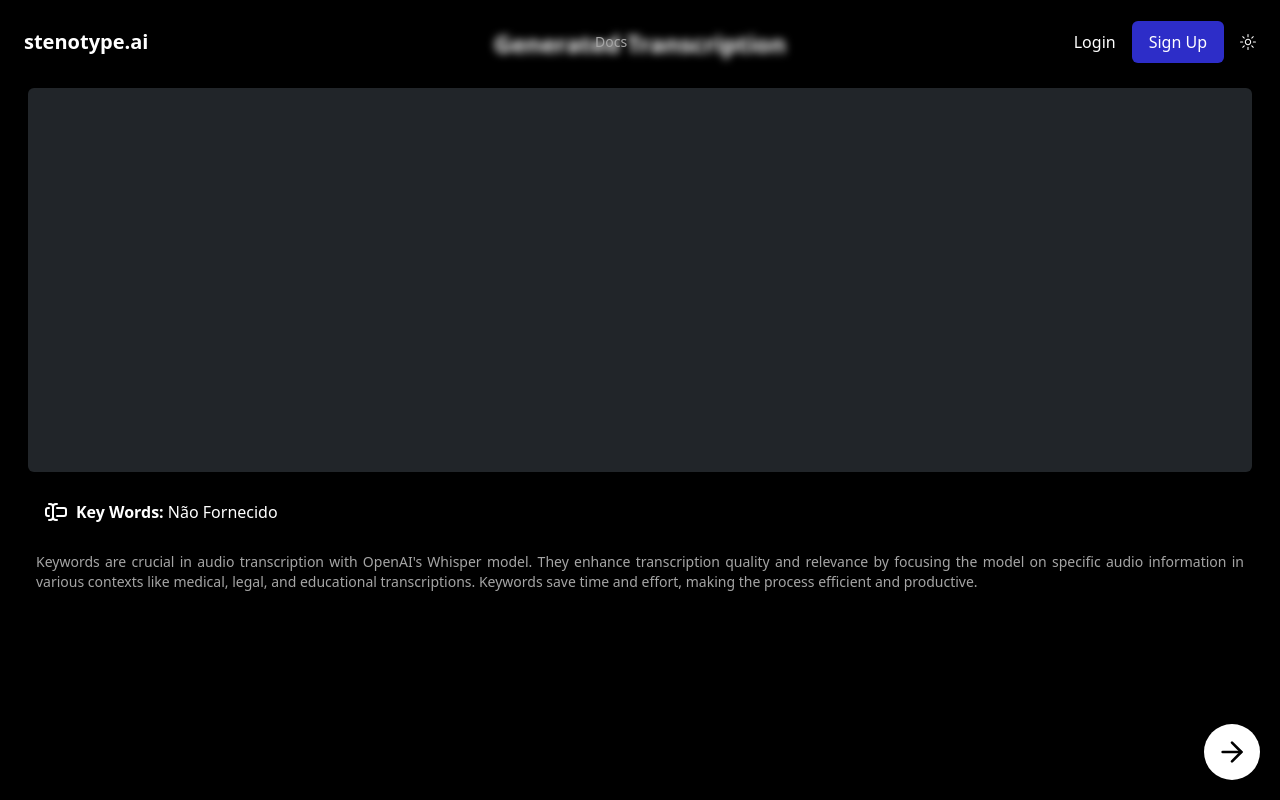
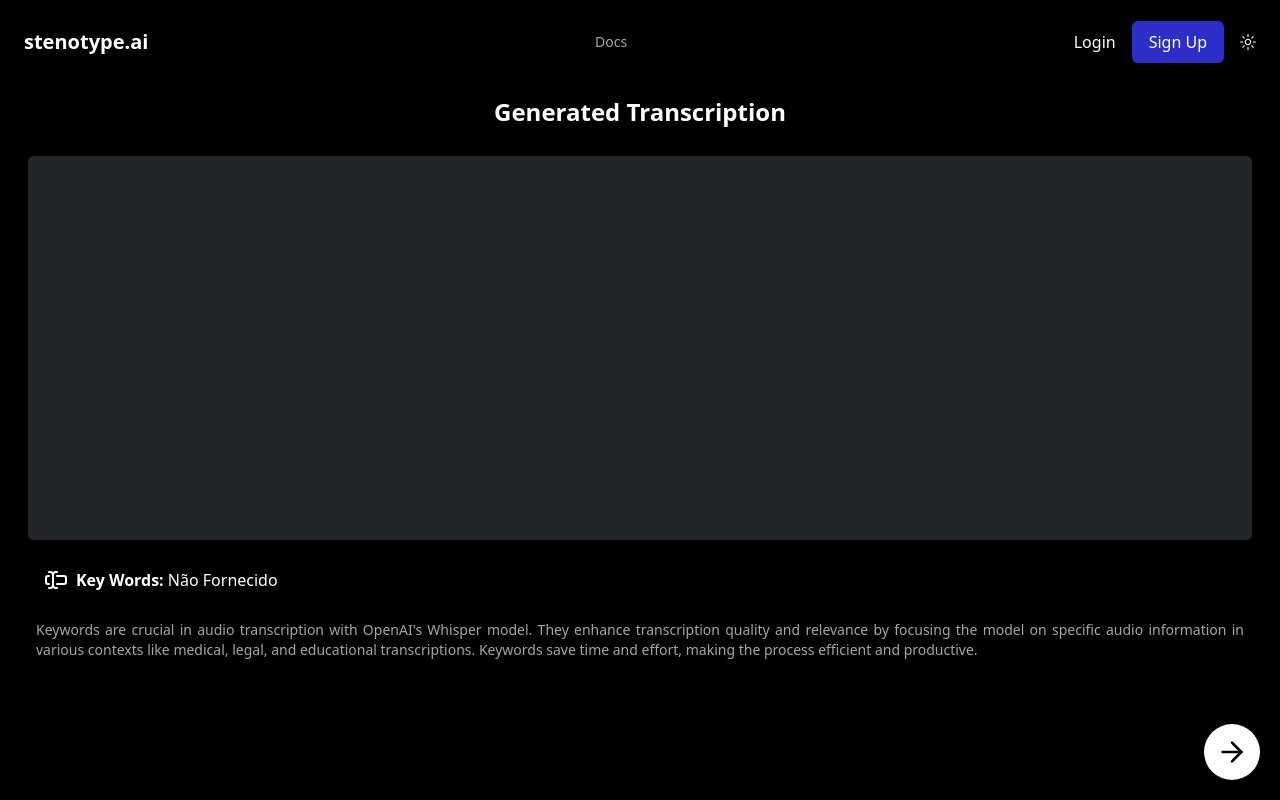
Before and after one commit to BRUNO-FEVE/stenotype.ai-front, a React (Vite) app: page /transcription in a window 1280 px wide. Built offline with nearby package versions, Linux system fonts and the light colour scheme.

Commit message:
position fixing

```diff
--- a/src/pages/mobile/prompt-mobile.tsx
+++ b/src/pages/mobile/prompt-mobile.tsx
@@ -77,8 +77,8 @@ const { setInput, handleSubmit, isLoading, completion } = useCompletion({
   return (
     <div className={`bg-skin-fill flex flex-col h-screen ${theme ? 'theme-white' : null}`}>
         <Navbar />
-        <div className="py-16 px-7 flex flex-col gap-7 bg-skin-fill">
-          <div className="flex flex-row items-center bg-skin-bg-secundary h-10 rounded-md py-2 px-4 gap-2">
+        <div className="py-16 pt-24 px-7 flex flex-col gap-7 bg-skin-fill">
+          <div className="flex flex-row justify-center items-center bg-skin-bg-secundary h-10 rounded-md py-2 px-4 gap-2 border border-skin-bg-muted">
             <TextSelect className="text-skin-base" />
             <p className="text-skin-base">{video?.transcription.substring(0,50)} ...</p>
           </div>
@@ -123,6 +123,7 @@ const { setInput, handleSubmit, isLoading, completion } = useCompletion({
             </Button>
             <div>
             <div className="h-80 bg-skin-bg-secundary py-4 flex flex-col justify-around gap-3 text-skin-base border border-skin-bg-muted rounded-sm">
+                {completion ?
                     <div className="flex flex-row justify-between items-center px-4">
                       <div className="flex flex-row gap-2 items-center">
                         <CopyToClipboard text={completion}>
@@ -135,6 +136,8 @@ const { setInput, handleSubmit, isLoading, completion } = useCompletion({
                         <ThumbsDown className="w-5 h-5 text-skin-muted  hover:text-skin-base cursor pointer" />
                       </div>
                     </div>
+                  : null
+                }
               <textarea
                 id="prompt"
                 className="w-full h-72 bg-transparent resize-none px-4 focus:border-none outline-none"
--- a/src/pages/mobile/transcription-mobile.tsx
+++ b/src/pages/mobile/transcription-mobile.tsx
@@ -2,7 +2,7 @@ import Navbar from "@/components/navbar"
 import { TextCursorInputIcon } from 'lucide-react'
 import { ThemeContext } from "@/context/theme-context"
 import { VideoContext } from "@/context/video-context"
-import { useContext, useEffect } from "react"
+import { useContext } from "react"
 import NewPageButton from "@/components/ui/button"
 
 export default function TranscriptionMobile() {
@@ -11,14 +11,10 @@ export default function TranscriptionMobile() {
   const { theme } = useContext(ThemeContext)
   const { video, prompt } = useContext(VideoContext)
 
-  useEffect(() => {
-    console.log(video)
-  }, [])
-
   return (
     <div className={`bg-skin-fill flex flex-col h-screen ${theme ? 'theme-white' : null}`}>
         <Navbar></Navbar>
-        <div className="px-7 py-7 flex flex-col gap-7">
+        <div className="px-7 pt-24 py-7 flex flex-col gap-7">
             <h1 className="text-skin-base font-bold text-2xl text-center">Generated Transcription</h1>
             <p className="w-full h-96 py-8 px-6 bg-skin-bg-secundary text-skin-base overflow-scroll leading-8 rounded-md text-justify">{video?.transcription}</p>
             <div className="flex flex-row gap-2 pl-4">
```
Lines whose indentation alone changed are shown as unchanged.
